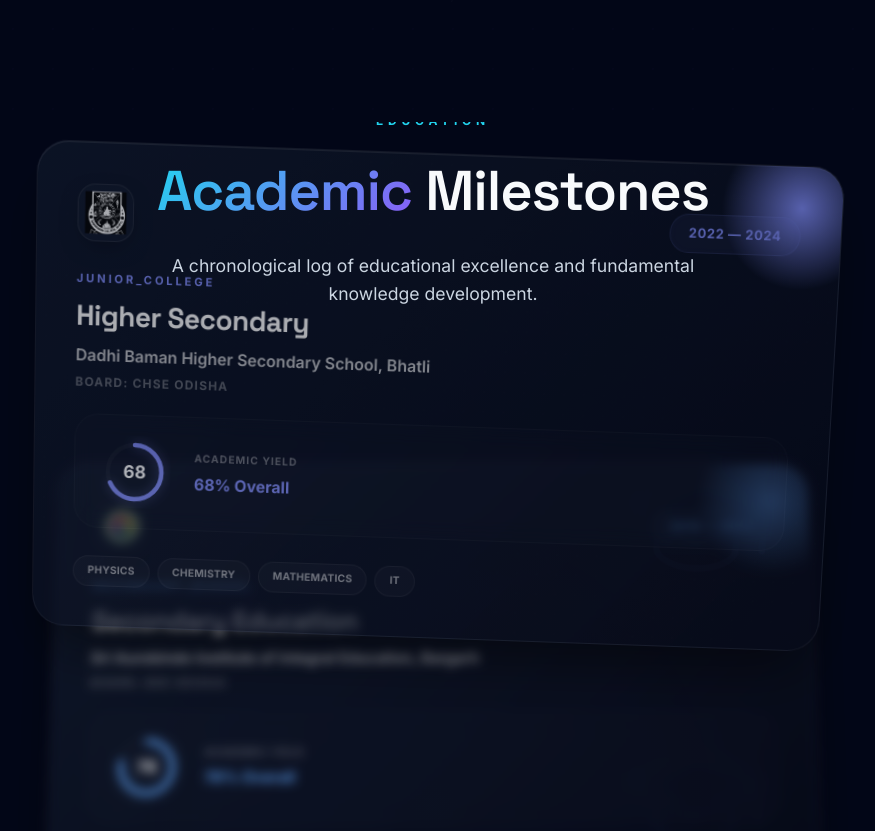
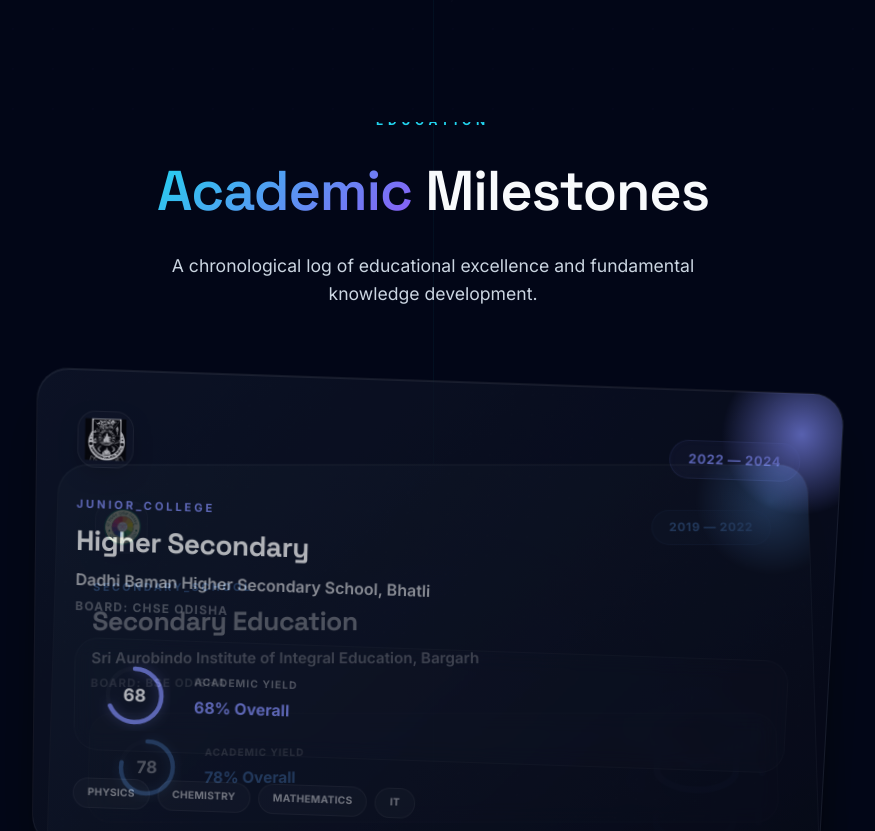
Before and after one commit to lokanathmeher19/lokanathmeher19.github.io, a React (Vite) app: page / in a window 1280 px wide. Shown: the part 4000-4831 px from the top of the page, without its empty margins (207-1082 px from the left). Built offline with nearby package versions, Linux system fonts and the light colour scheme; the HTML template or start-up script is replaced by a standard one; a web font is replaced by a local one.

Commit message:
Porfolio

```diff
--- a/src/index.css
+++ b/src/index.css
@@ -30,16 +30,22 @@
 }
 
 html {
+  position: relative;
   scroll-behavior: smooth;
   background-color: var(--bg-1);
 }
 
 body {
+  position: relative;
   color: var(--text-primary);
   font-family: var(--font-body);
   line-height: 1.6;
   -webkit-font-smoothing: antialiased;
   overflow-x: hidden;
+}
+
+.app-container {
+  position: relative;
 }
 
 /* 🌌 Premium Ambient Background */
@@ -94,6 +100,10 @@ body {
 }
 
 /* 🕸️ Decorative Grid & System Line */
+.page-root {
+  position: relative;
+}
+
 .page-root::before {
   content: "";
   position: fixed;
@@ -252,6 +262,7 @@ h1, h2, h3, h4 {
 
 /* 📦 Sections */
 .section {
+  position: relative;
   max-width: var(--max-width);
   margin: 0 auto;
   padding: 120px 24px;
--- a/src/pages/Education.jsx
+++ b/src/pages/Education.jsx
@@ -78,7 +78,7 @@ const EducationCard = ({ edu, index, total, scrollYProgress }) => {
       blurAmount.push(0); // sharp when active
     } else {
       scale.push(0.95);
-      y.push(-800);
+      y.push(-150);
       z.push(50);
       rotateX.push(-12);
       opacity.push(0);
@@ -138,7 +138,6 @@ const EducationCard = ({ edu, index, total, scrollYProgress }) => {
         rotateX: smoothRotateX,
         opacity: smoothOpacity,
         rotate: smoothRotateZ,
-        filter: cardFilter,
         pointerEvents,
       }}
     >
```
